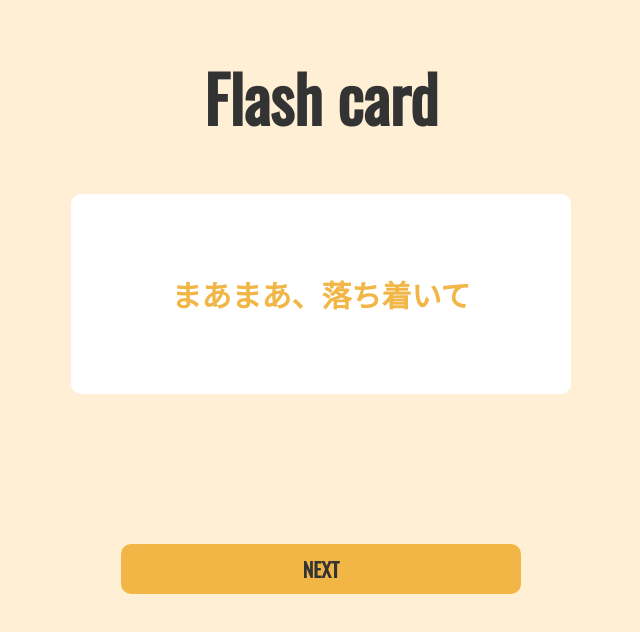
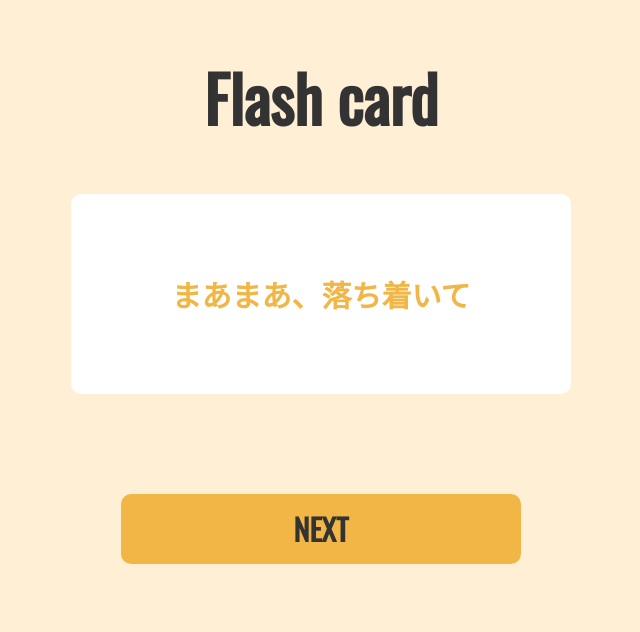
Before and after one commit to Yui1002/Flash-card, a plain HTML site: page index.html in a window 1280 px wide. Shown: the whole page, without its empty margins (319-959 px from the left). Drawn offline with nearby package versions, Linux system fonts and the light colour scheme.

Commit message:
配置を変更

```diff
--- a/style.css
+++ b/style.css
@@ -59,11 +59,12 @@ header h1 {
 
 .next {
     width: 400px;
-    height: 50px;
+    height: 70px;
+    font-size: 30px;
     background-color: rgb(241, 182, 70);
     border-radius: 10px;
-    margin: 50px auto;
+    margin: 0px auto;
     text-align: center;
-    line-height: 50px;
+    line-height: 70px;
     cursor: pointer;
 }
```
